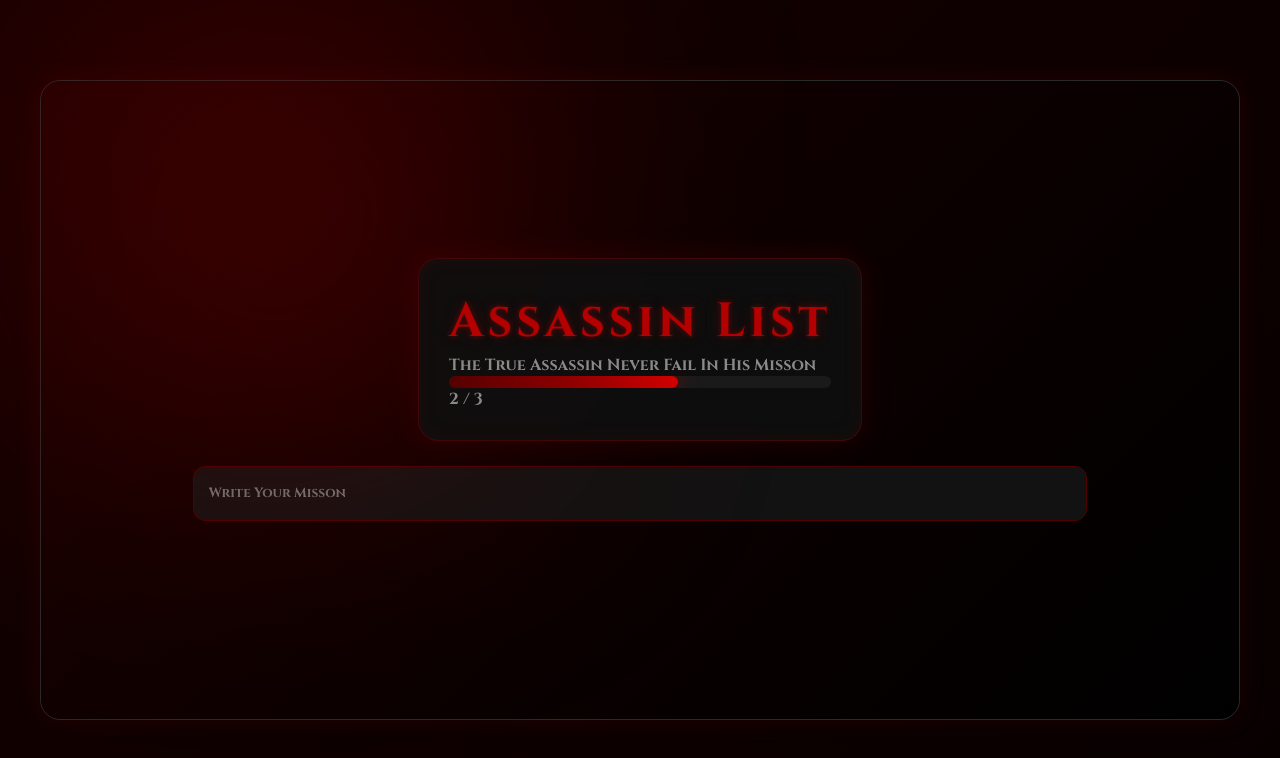
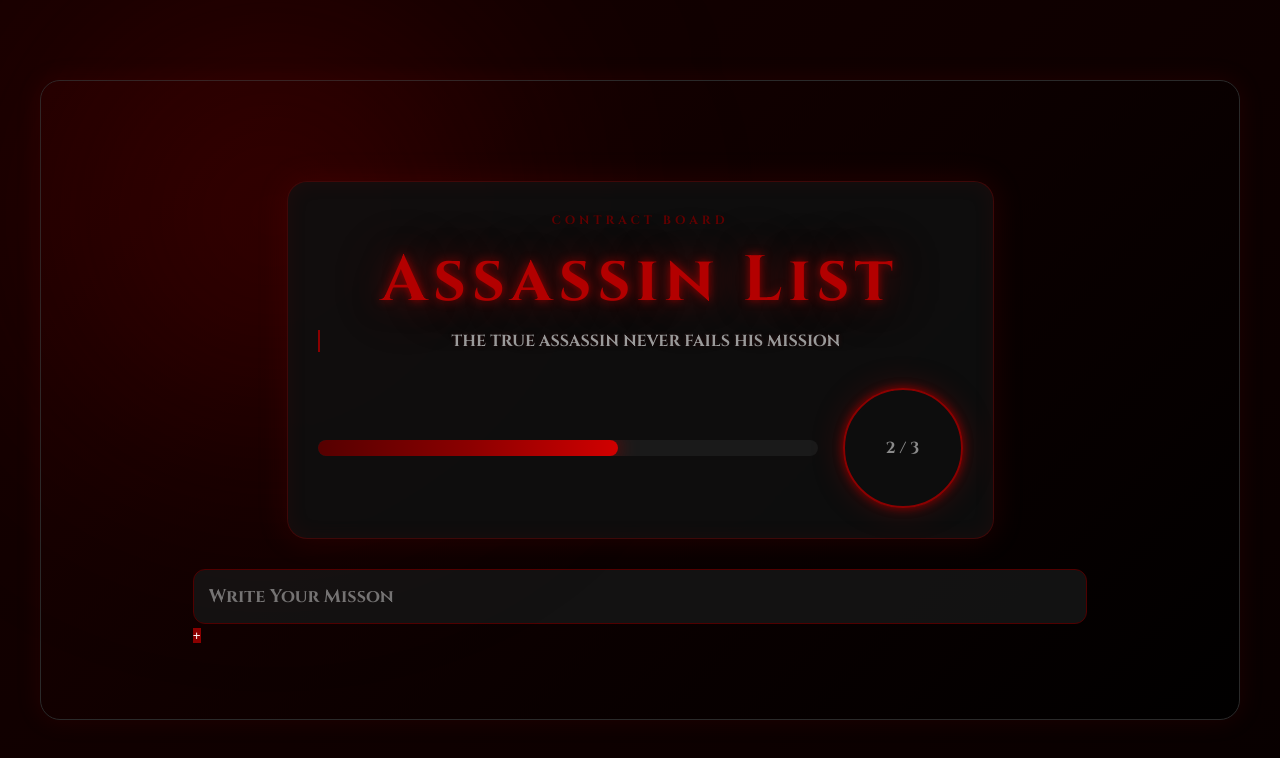
Before and after one commit to abdelrhman755/To-do-list, a plain HTML site: page index.html in a window 1280 px wide. Drawn offline with Linux system fonts and the light colour scheme.

Commit message:
finishing most of the style of the website using css(the only remaining part is the button)

```diff
--- a/index.html
+++ b/index.html
@@ -12,33 +12,29 @@
     <div class="container">
 
         <div class="s-container">
-
             <div class="details">
-
                 <h1>Assassin List</h1>
-                <p>The True Assassin Never Fail In His Misson</p>
-
-                <div id="progressbar">
-                    <div id="progress"></div>
+                <p class="sub">The True Assassin Never Fails His Mission</p>
+                <div class="progress-section">
+                    <div id="progressbar">
+                        <div id="progress"></div>
+                    </div>
+                    <div class="s-num">
+                        <p id="numbers">2 / 3</p>
+                    </div>
                 </div>
-
-                <div class="s-num">
-                    <p id="numbers">2 / 3</p>
-                </div>
-
             </div>
-
         </div>
 
         <form action="">
             <input type="text" placeholder="Write Your Misson">
-            <button type="submit"></button>
+            <button type="submit">+</button>
         </form>
 
         <ul class="task-list"></ul>
 
     </div>
 
-    <script href="script.js"></script>
+    <script src="script.js"></script>
 </body>
 </html>
--- a/style.css
+++ b/style.css
@@ -44,7 +44,7 @@ body::before{
     position:fixed;
     width:600px;
     height:600px;
-    background:radial-gradient(circle, rgba(139,0,0,0.4) 0%, transparent) 70%;
+    background:radial-gradient(circle, rgba(139,0,0,0.4) 0%, transparent 70%);
     top:-200px;
     left:-200px;
     filter:blur(120px);
@@ -75,25 +75,43 @@ body::before{
 
 h1{
     color:#b30000;
-    font-size:3rem;
-    letter-spacing:4px;
+    font-size:4rem;
+    letter-spacing:6px;
     text-shadow: 0 0 10px rgba(175,0,0,0.8), 0 0 30px rgba(135,0,0,0.6), 0 0 60px rgba(135,0,0,0.4);
+    justify-content: center;
+    text-align: center;
 }
 
-.details p{
-    color: var(--text-muted);
+.details {
+    display:flex;
+    flex-direction:column;
+    gap:12px;
+    font-family: "cinzel";
+}
+
+.sub{
+    color: #9a9a9a;
+    font-size:0.9 rem;
+    text-transform:uppercase;
+    margin-top:-6px;
+    text-shadow: 0 0 5px rgba(139,0,0,0.2);
+    border-left: 2px solid #8b0000;
+    padding-left:10px;
+    margin-bottom:14px;
+    text-align: center;
 }
 
 .container {
     display:flex;
     flex-direction: column;
     align-items:center;
-    justify-content:center;
+    justify-content:flex-start;
     margin-top: 120px;
     width:1200px;
     max-width:95%;
     margin:80px auto;
     min-height:80vh;
+    padding-top:100px;
 }
 
 .s-container {
@@ -106,11 +124,12 @@ h1{
 }
 
 #progressbar {
-    height:12px;
+    height:16px;
     background-color:#222;
     border-radius:50px;
     overflow:hidden;
     background:#1a1a1a;
+    width:500px;
 }
 
 #progress{
@@ -130,7 +149,7 @@ input {
     border-radius:12px;
     font-family: "cinzel", serif;
     height:55px;
-    font-size:18p;
+    font-size:18px;
 }
 
 input:focus{
@@ -150,11 +169,6 @@ button:hover{
     box-shadow: 0 0 15px rgba(179,0,0,0.5);
 }
 
-h1{
-    color: #b30000;
-    text-shadow:0 0 5px rgba(179,0,0,0.5), 0 0 15px rgba(139,0,0,0.3);
-}
-
 .task-list li{
     background-color:var(--card);
     border-left:4px solid var(--blood-red);
@@ -167,5 +181,40 @@ h1{
 
 form{
     width:80%;
-    margin-top:25px;
+    margin-top:30px;
 }
+.s-container::before{
+    content:"CONTRACT BOARD";
+    display:block;
+    color:#600000;
+    font-size:12px;
+    letter-spacing:4px;
+    margin-bottom:10px;
+    text-align: center;
+}
+
+#numbers {
+    width:120px;
+    height:120px;
+    background:radial-gradient(circle, rgba(139,0,0,0.4) 80%);
+    border-radius:50%;
+    border:2px solid #8b0000;
+    box-shadow:0 0 10px #8b0000, 0 0 30px rgba(139,0,0,0.4);
+    align-items: center;
+    display: flex;
+    justify-content: center;
+    color:#8a8a8a;
+    margin:0;
+}
+
+.s-num {
+    display:flex;
+    justify-content: center;
+}
+
+.progress-section {
+    display:flex;
+    align-items:center;
+    gap:25px;
+    margin-top:10px;
+}
```
